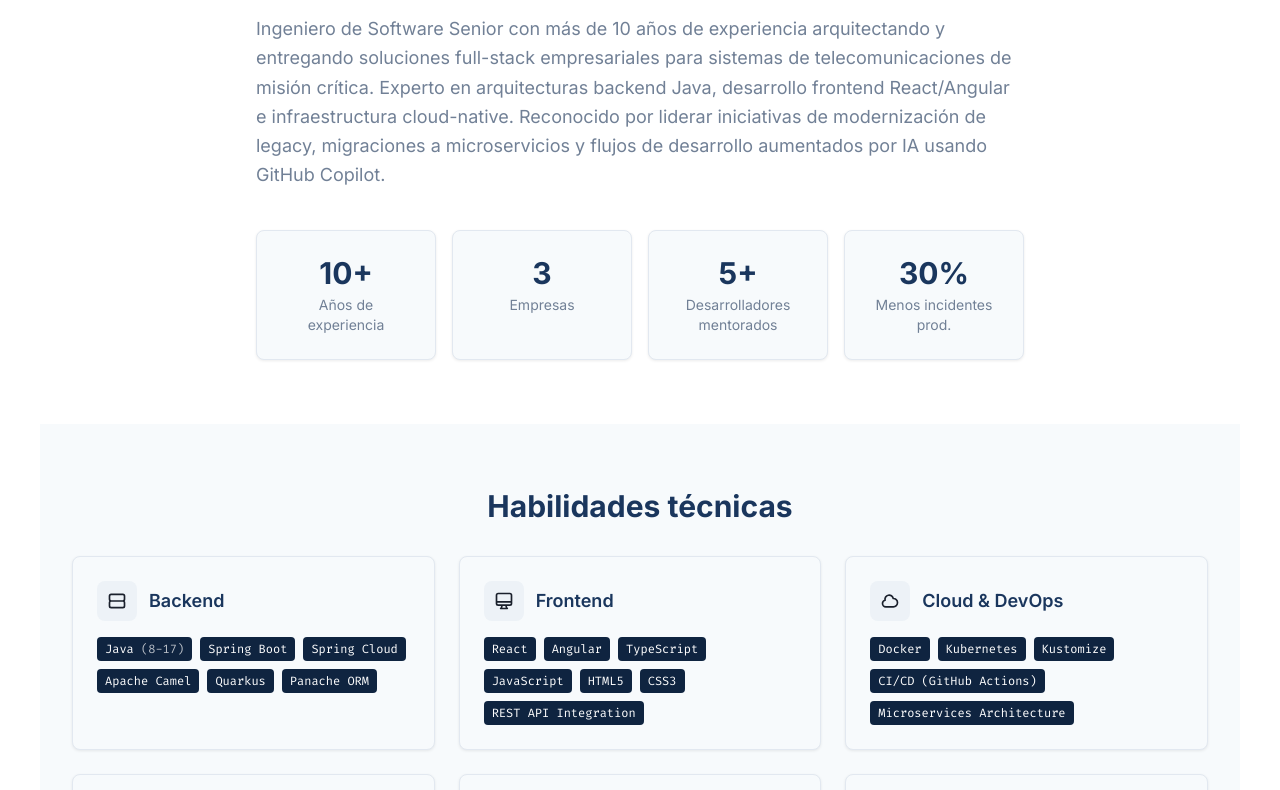
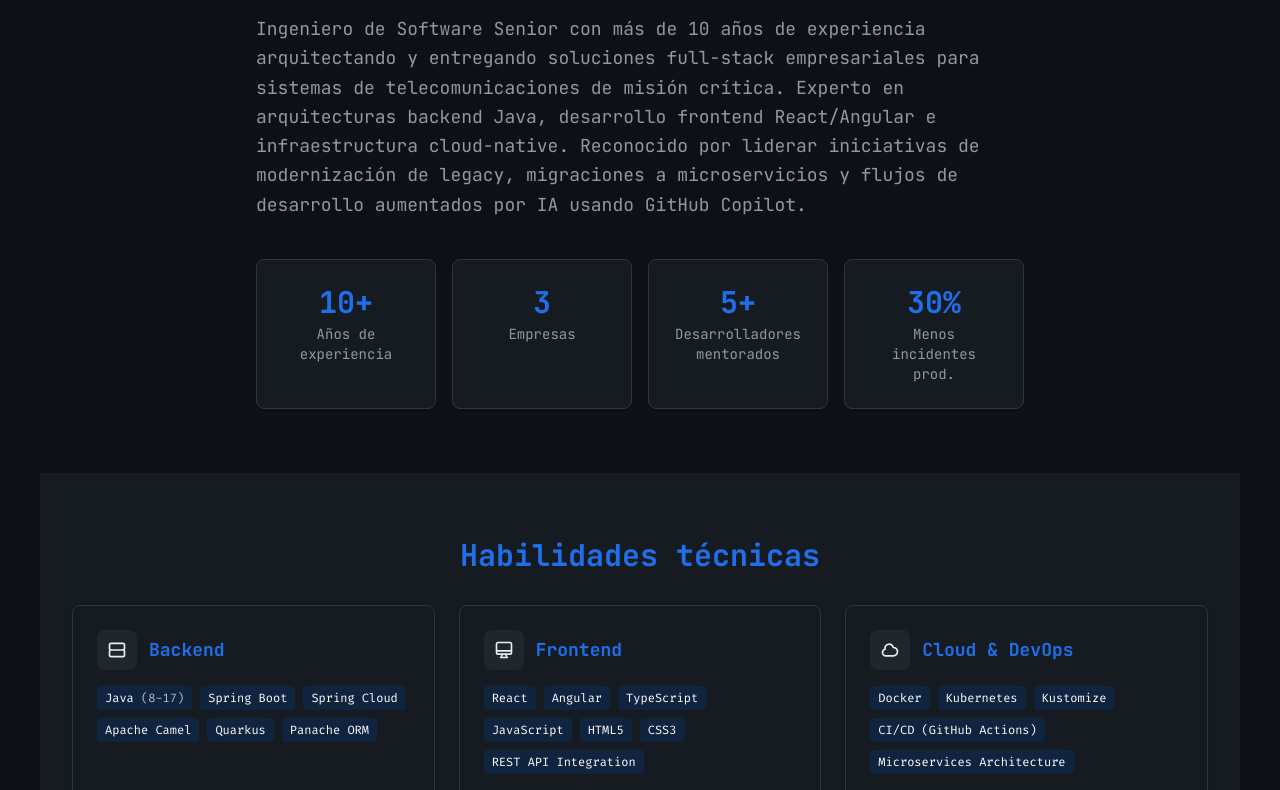
Before and after one commit to drkjavier/drkjavier.dev, an Astro site: page / in a window 1280 px wide. Shown: the part 742-1532 px from the top of the page. Built offline with nearby package versions, Linux system fonts and the light colour scheme; Astro itself is replaced by a stand-in of ours.

Commit message:
style(theme): tema oscuro terminal + tipografia JetBrains Mono (prueba local)

```diff
--- a/src/layouts/Layout.astro
+++ b/src/layouts/Layout.astro
@@ -17,7 +17,7 @@ const { lang = 'es' } = Astro.props;
     <link rel="icon" type="image/svg+xml" href="/favicon.svg" />
     <link rel="preconnect" href="https://fonts.googleapis.com" />
     <link rel="preconnect" href="https://fonts.gstatic.com" crossorigin />
-    <link href="https://fonts.googleapis.com/css2?family=Inter:wght@400;500;600;700&family=Fira+Code:wght@400;500&display=swap" rel="stylesheet" />
+    <link href="https://fonts.googleapis.com/css2?family=JetBrains+Mono:wght@400;500;700&family=Fira+Code:wght@400;500&display=swap" rel="stylesheet" />
     <title>Dereck Curtis — Senior Software Engineer</title>
   </head>
   <body class="min-h-screen">
--- a/src/styles/global.css
+++ b/src/styles/global.css
@@ -19,7 +19,7 @@
   }
 
   body {
-    font-family: 'Inter', system-ui, sans-serif;
+    font-family: var(--font-family-base, 'JetBrains Mono', ui-monospace, monospace);
     background-color: var(--color-background);
     color: var(--color-text);
     line-height: 1.6;
--- a/src/styles/themes/theme-corporate.css
+++ b/src/styles/themes/theme-corporate.css
@@ -1,42 +1,43 @@
 /* ============================================
-   THEME: Corporate
-   Cambiar el import en Layout.astro para migrar de tema
+   THEME: Terminal Dark (modo consola)
+   Cambiar el import en global.css para migrar de tema
    ============================================ */
 
 :root {
   /* Primary palette */
-  --color-primary: #1a365d;
-  --color-primary-light: #2c5282;
-  --color-primary-dark: #0f2440;
+  --color-primary: #1f6feb;
+  --color-primary-light: #388bfd;
+  --color-primary-dark: #10233f;
 
   /* Secondary palette */
-  --color-secondary: #2d3748;
-  --color-secondary-light: #4a5568;
+  --color-secondary: #8b949e;
+  --color-secondary-light: #a2aab5;
 
   /* Accent */
-  --color-accent: #3182ce;
-  --color-accent-light: #4299e1;
+  --color-accent: #3fb950;
+  --color-accent-light: #56d364;
 
   /* Backgrounds */
-  --color-background: #ffffff;
-  --color-surface: #f7fafc;
-  --color-surface-alt: #edf2f7;
+  --color-background: #0d1117;
+  --color-surface: #161b22;
+  --color-surface-alt: #21262d;
 
   /* Text */
-  --color-text: #1a202c;
-  --color-text-muted: #718096;
+  --color-text: #e6edf3;
+  --color-text-muted: #9198a1;
   --color-text-inverse: #ffffff;
 
   /* Borders */
-  --color-border: #e2e8f0;
-  --color-border-light: #edf2f7;
+  --color-border: #30363d;
+  --color-border-light: #21262d;
 
   /* Spacing */
   --section-padding: 5rem;
   --container-max-width: 1200px;
 
   /* Typography */
-  --font-size-hero: 3.5rem;
+  --font-family-base: 'JetBrains Mono', ui-monospace, SFMono-Regular, Menlo, monospace;
+  --font-size-hero: 3rem;
   --font-size-h2: 2rem;
   --font-size-h3: 1.5rem;
   --font-size-body: 1rem;
--- a/tailwind.config.mjs
+++ b/tailwind.config.mjs
@@ -14,8 +14,8 @@ export default {
         border: 'var(--color-border)',
       },
       fontFamily: {
-        sans: ['Inter', 'system-ui', 'sans-serif'],
-        mono: ['Fira Code', 'monospace'],
+        sans: ['JetBrains Mono', 'ui-monospace', 'SFMono-Regular', 'Menlo', 'monospace'],
+        mono: ['Fira Code', 'ui-monospace', 'monospace'],
       },
     },
   },
```
